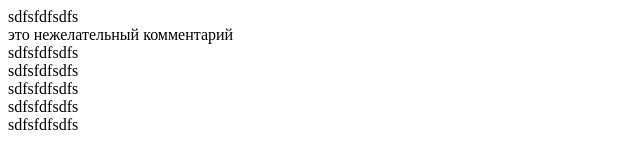
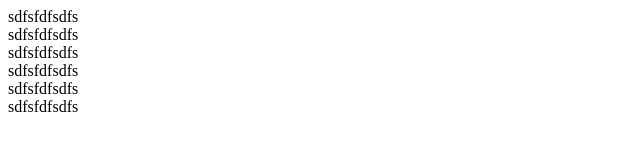
Before and after one commit to somebody4567/myProjects, a plain HTML site: page src/index.html in a window 1280 px wide. Shown: the whole page, without its empty margins (0-640 px from the left). Drawn offline with Linux system fonts and the light colour scheme.

Commit message:
Revert "OOOOps."
This reverts commit 30253c3675c8b398135cdb4a7bffa00986023a2a.

```diff
--- a/src/index.html
+++ b/src/index.html
@@ -7,7 +7,7 @@
 </head>
 <body>
 <div>sdfsfdfsdfs</div>
- <span>это нежелательный комментарий</span>
+
 <div>sdfsfdfsdfs</div>
 <div>sdfsfdfsdfs</div>
 <div>sdfsfdfsdfs</div>
```
